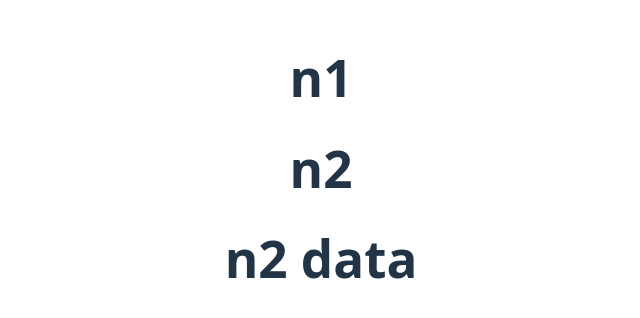
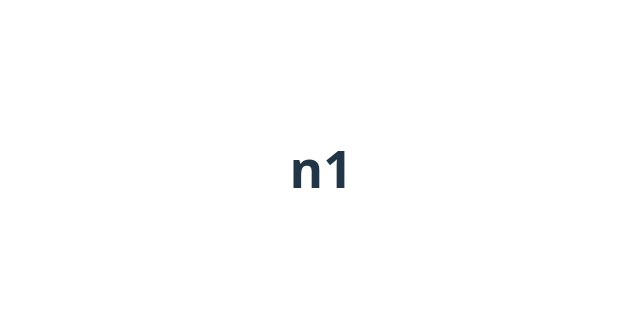
Before and after one commit to Hardik-Boricha/gitdemo, a React (Vite) app: page / in a window 1280 px wide. Shown: the part 232-550 px from the top of the page, without its empty margins (319-959 px from the left). Built offline with nearby package versions, Linux system fonts and the light colour scheme.

Commit message:
Revert "n2 branch"

```diff
--- a/src/App.jsx
+++ b/src/App.jsx
@@ -2,11 +2,7 @@ import "./App.css";
 
 function App() {
   return (
-    <>
-      <h1>n1</h1>
-      <h1>n2</h1>
-      <h1>n2 data</h1>
-    </>
+   <h1>n1</h1>
   );
 }
 
```
